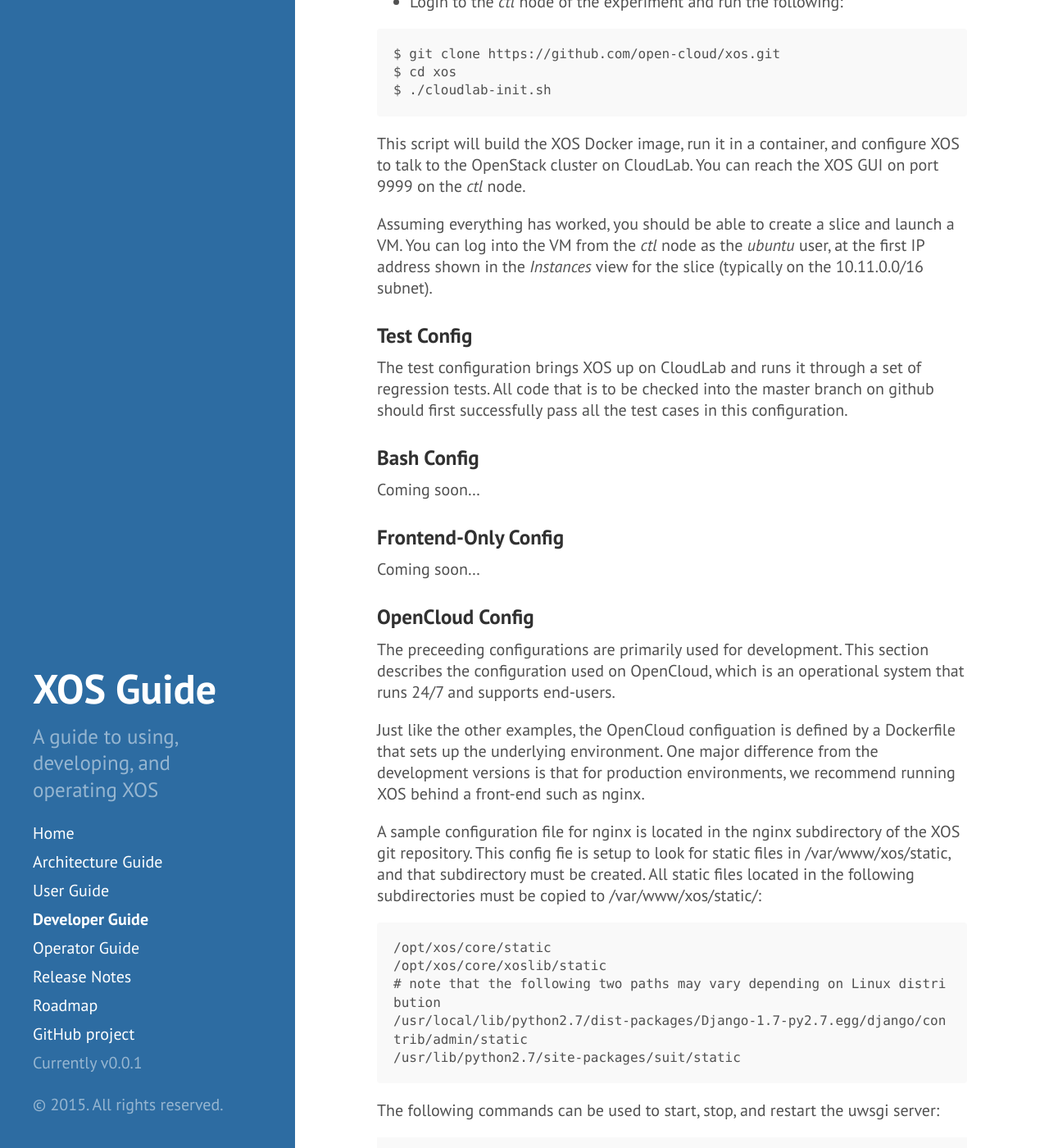
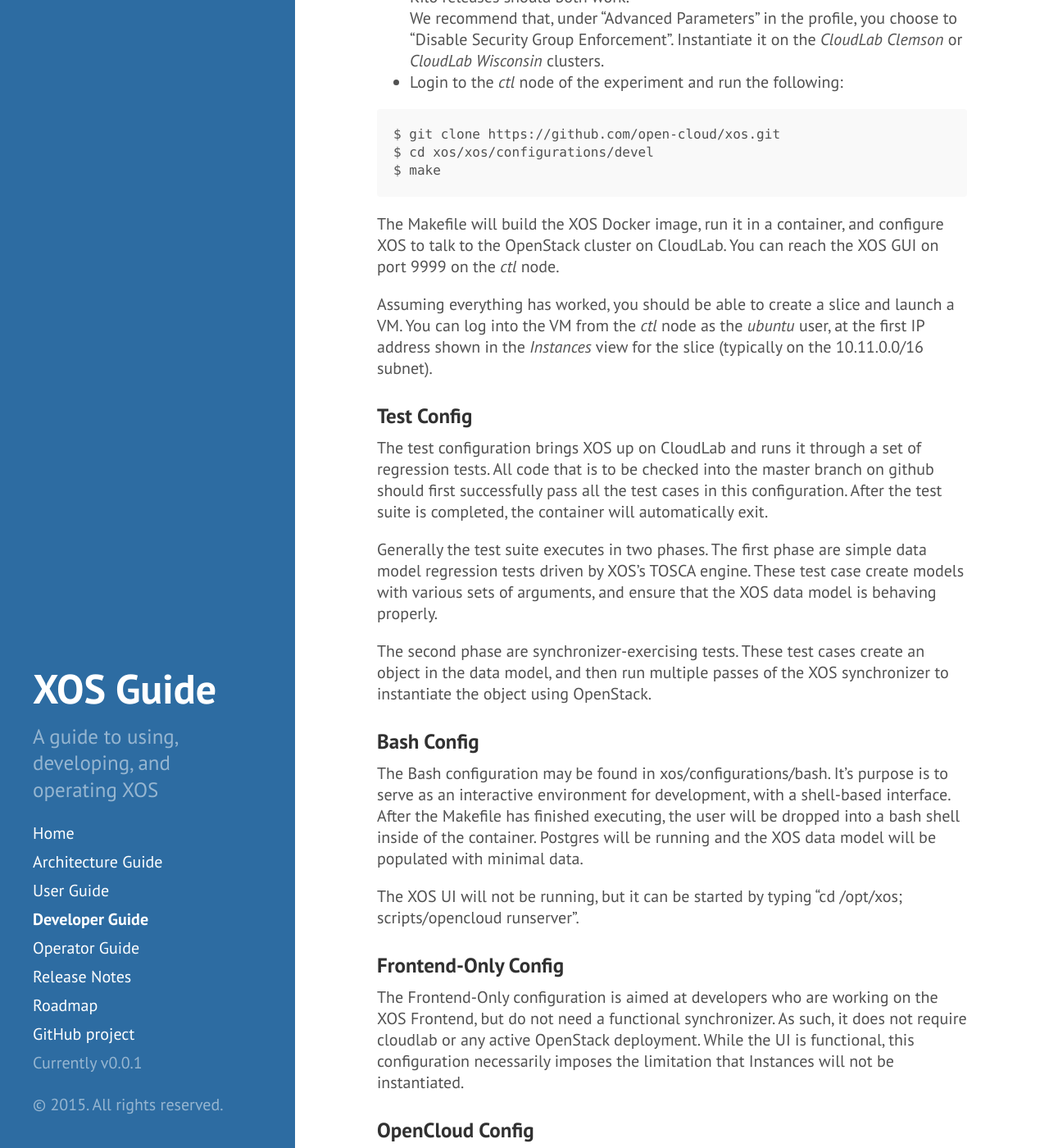
Before and after one commit to open-cloud/open-cloud.github.io.old, a Jekyll site: the page built from 2_developer.md, in a window 1280 px wide and 1400 px high, scrolled down 2406 px. Shown: the whole window at 82% size. Built offline with Jekyll 4.4.1, drawn with Linux system fonts in a browser that asks for light colours; Markdown is read by kramdown in place of the engine named in the settings; some of the changed text lies outside the part shown.

Commit message:
Bash and Frontend-Only Config

````diff
--- a/2_developer.md
+++ b/2_developer.md
@@ -50,6 +50,11 @@
 include additional services, slices, deployments, and so on. This is
 done by executing one or more TOSCA files that specify the model to be
 imported into XOS. More information on TOSCA can be found elsewhere.
+
+Finally, we suggest placing a README file with each configuration that
+documents the purpose of the configurations and any assumptions or
+requirements (such as the whether the configuration must be run
+from inside cloudlab, etc).
 
 The rest of this section describes four stock configuations that are
 provided with the release. It also includes a description of the
@@ -109,11 +114,11 @@
 
 ```
 $ git clone https://github.com/open-cloud/xos.git
-$ cd xos
-$ ./cloudlab-init.sh
+$ cd xos/xos/configurations/devel
+$ make
 ```
 
-This script will build the XOS Docker image, run it in a container,
+The Makefile will build the XOS Docker image, run it in a container,
 and configure XOS to talk to the OpenStack cluster on CloudLab.  You can
 reach the XOS GUI on port 9999 on the *ctl* node.
 
@@ -127,15 +132,36 @@
 The test configuration brings XOS up on CloudLab and runs it through
 a set of regression tests. All code that is to be checked into the
 master branch on github should first successfully pass all the test
-cases in this configuration.
+cases in this configuration. After the test suite is completed, the
+container will automatically exit.
+
+Generally the test suite executes in two phases. The first phase are
+simple data model regression tests driven by XOS's TOSCA engine. These
+test case create models with various sets of arguments, and ensure that
+the XOS data model is behaving properly.
+
+The second phase are synchronizer-exercising tests. These test cases create
+an object in the data model, and then run multiple passes of the XOS
+synchronizer to instantiate the object using OpenStack.
 
 ###Bash Config
 
-Coming soon...
+The Bash configuration may be found in xos/configurations/bash. It's purpose
+is to serve as an interactive environment for development, with a shell-based
+interface. After the Makefile has finished executing, the user will be
+dropped into a bash shell inside of the container. Postgres will be running
+and the XOS data model will be populated with minimal data.
+
+The XOS UI will not be running, but it can be started by typing
+"cd /opt/xos; scripts/opencloud runserver".
 
 ###Frontend-Only Config
 
-Coming soon...
+The Frontend-Only configuration is aimed at developers who are working on
+the XOS Frontend, but do not need a functional synchronizer. As such, it does
+not require cloudlab or any active OpenStack deployment. While the UI is
+functional, this configuration necessarily imposes the limitation that Instances
+will not be instantiated.
 
 ###OpenCloud Config
 
````
